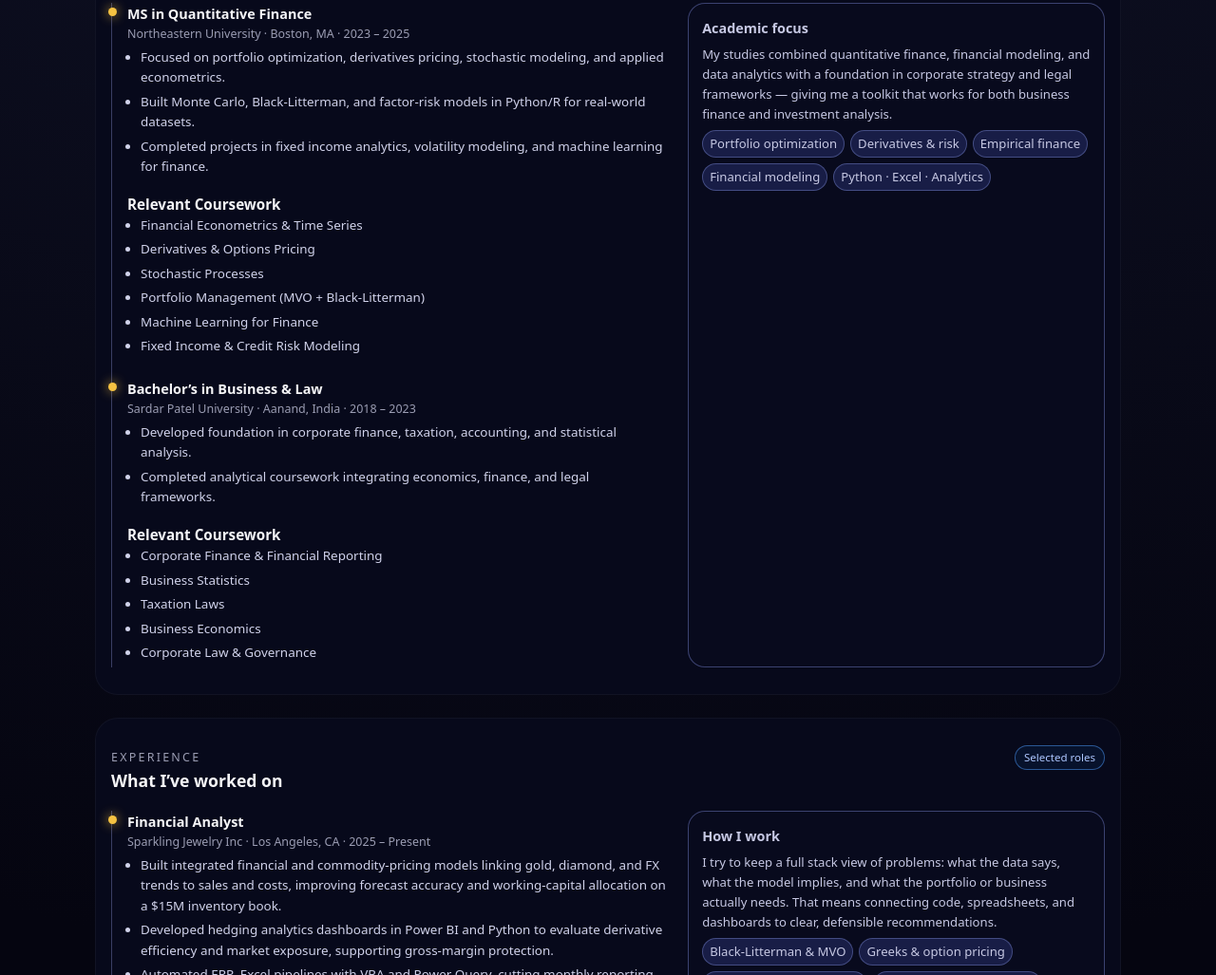
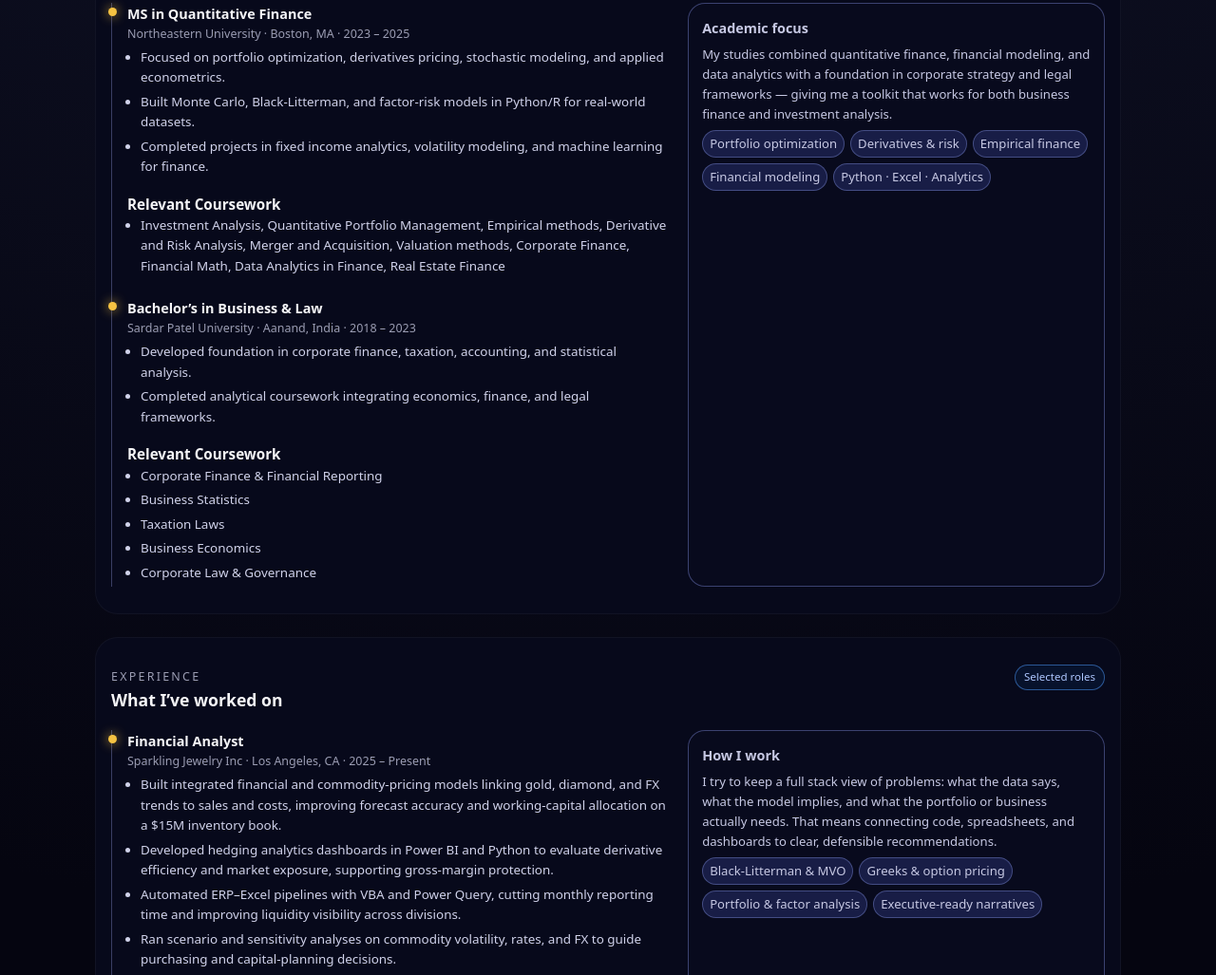
Before and after one commit to thequantfinancegrad/thequantfinancegrad.github.io, a plain HTML site: page index.html in a window 1280 px wide. Shown: the part 1291-2318 px from the top of the page at 95% size. Drawn offline with Linux system fonts and the light colour scheme.

Commit message:
index.html

```diff
--- a/index.html
+++ b/index.html
@@ -797,12 +797,7 @@
                 Relevant Coursework
               </div>
               <ul class="timeline-points">
-                <li>Financial Econometrics & Time Series</li>
-                <li>Derivatives & Options Pricing</li>
-                <li>Stochastic Processes</li>
-                <li>Portfolio Management (MVO + Black-Litterman)</li>
-                <li>Machine Learning for Finance</li>
-                <li>Fixed Income & Credit Risk Modeling</li>
+                <li>Investment Analysis, Quantitative Portfolio Management, Empirical methods, Derivative and Risk Analysis, Merger and Acquisition, Valuation methods, Corporate Finance, Financial Math, Data Analytics in Finance, Real Estate Finance</li>
               </ul>
             </div>
 
```
